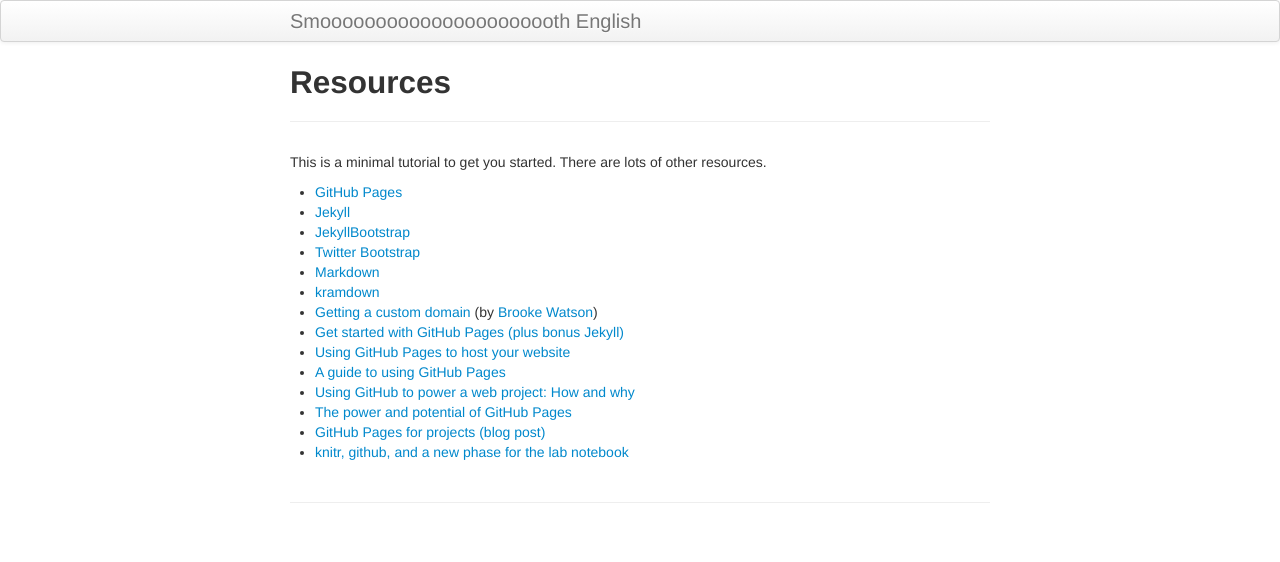
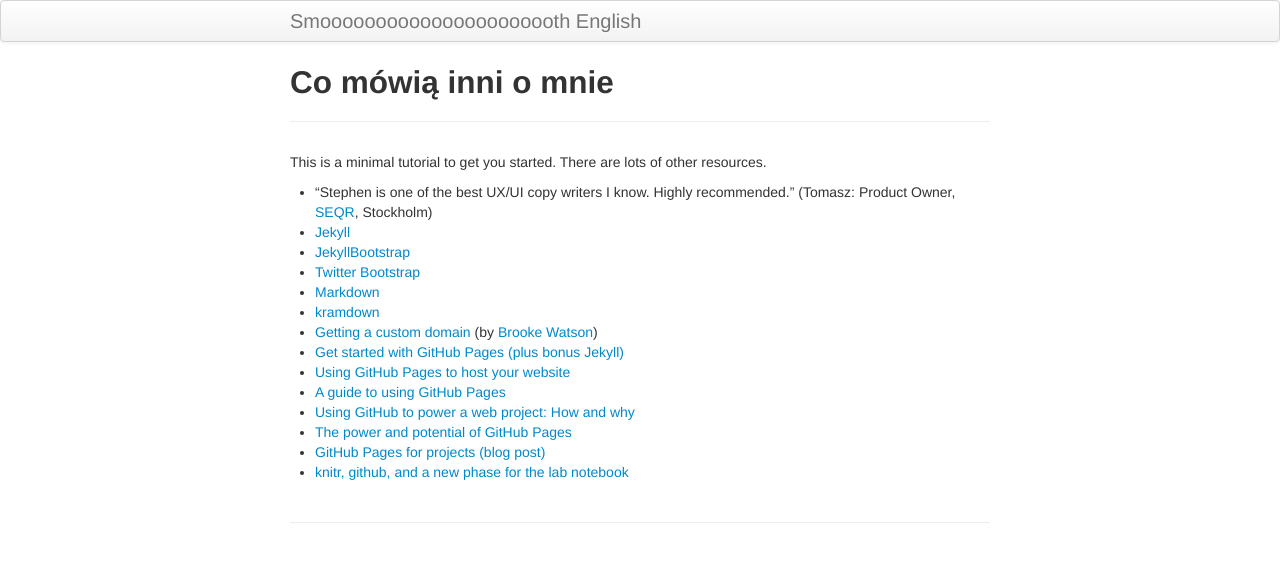
Before and after one commit to StephenEastham/StephenEastham.github.io, a Jekyll site: the page built from pages/resources.md, in a window 1280 px wide. Shown: the top 562 px of the page. Built offline with Jekyll 4.4.1, drawn with Linux system fonts in a browser that asks for light colours.

Commit message:
Update resources.md

```diff
--- a/pages/resources.md
+++ b/pages/resources.md
@@ -1,13 +1,14 @@
 ---
 layout: page
-title: Resources
-description: Resources related to GitHub Pages websites
+title: Co mówią inni o mnie
+description:
 ---
 
 This is a minimal tutorial to get you started. There are lots of
 other resources.
 
-- [GitHub Pages](https://pages.github.com)
+- "Stephen is one of the best UX/UI copy writers I know. Highly recommended."
+(Tomasz: Product Owner, [SEQR](https://pages.github.com), Stockholm)
 - [Jekyll](https://jekyllrb.com)
 - [JekyllBootstrap](https://jekyllbootstrap.com)
 - [Twitter Bootstrap](https://getbootstrap.com)
```
